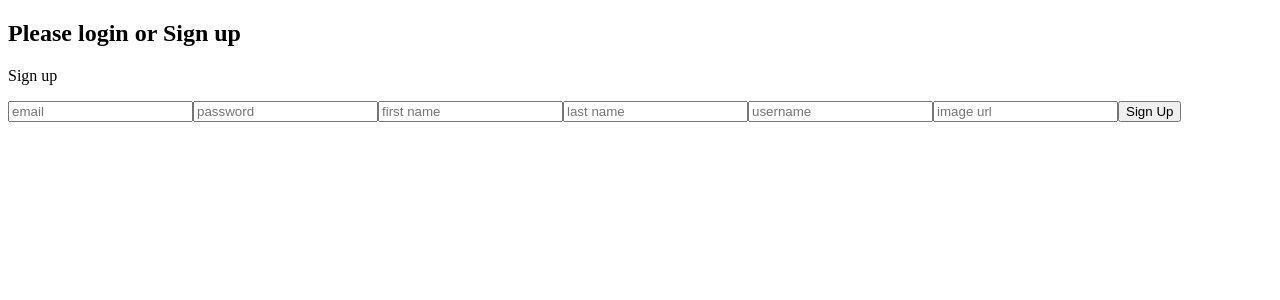
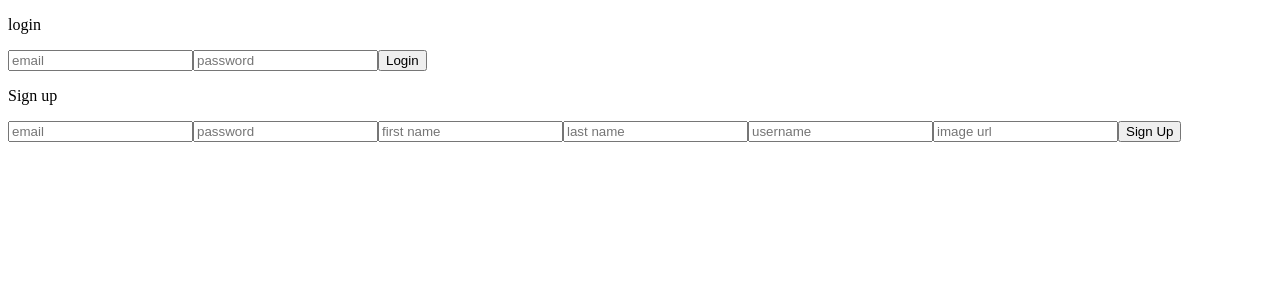
Before and after one commit to Buchholz8/foodie_project, a Vue app: page / in a window 1280 px wide. Shown: the top 300 px of the page. Built offline with nearby package versions, Linux system fonts and the light colour scheme; no server answers.

Commit message:
login and sign up for client

```diff
--- /dev/null
+++ b/src/components/ClientLoginComponent.vue
@@ -0,0 +1,41 @@
+<template>
+  <div>
+    <p>login</p>
+    <input type="email" placeholder="email" ref="login_email" />
+    <input type="password" placeholder="password" ref="login_password" />
+    <button @click="client_login">Login</button>
+  </div>
+</template>
+
+<script>
+import axios from "axios";
+import cookies from "vue-cookies";
+export default {
+  methods: {
+    client_login: function () {
+      axios
+        .request({
+          url: "https://foodie.bymoen.codes/api/validate",
+          headers: {
+            "x-api-key": `rnA2v1qeHqSIjeL98kXk`,
+          },
+          method: "POST",
+          data: {
+            email: this.$refs[`login_email`],
+            password: this.$refs[`login_password`],
+          },
+        })
+        .then((response) => {
+          cookies.set("token", response[`data`][`token`]);
+          cookies.set(`client_id`, response[`data`][`client_id`]);
+        })
+        .catch((error) => {
+          error;
+        });
+    },
+  },
+};
+</script>
+
+<style scoped>
+</style>
--- a/src/components/ClientPFPComp.vue
+++ b/src/components/ClientPFPComp.vue
@@ -1,26 +1,11 @@
 <template>
-  <div>
-  </div>
+  <div></div>
 </template>
 
 <script>
-import axios from 'axios'
+
 export default {
-user_information: function( ) {
-axios.request({
-    url: 'https://foodie.bymoen.codes/api/client'
-}).then((response) => {
-    response;
-}).catch((error) => {
-    error;
-})
-    },
-    data( ) {
 
-    },
-mounted() {
-
-}
 };
 </script>
 
--- a/src/components/ClientSignup.vue
+++ b/src/components/ClientSignup.vue
@@ -1,7 +1,6 @@
 <template>
   <div>
     <section>
-      <h2>Please login or Sign up</h2>
       <p>Sign up</p>
       <input type="email" placeholder="email" ref="email_in" />
       <input type="password" placeholder="password" ref="password_in" />
@@ -16,7 +15,7 @@
 
 <script>
 import axios from 'axios'
-
+import cookies from 'vue-cookies'
 export default {
  methods: {
  attempt_signup: function( ) {
@@ -32,10 +31,12 @@ export default {
       first_name: this.$refs[`first_name`].value,
       last_name:  this.$refs[`last_name`].value,
       username: this.$refs[`username`].value,
-      image_url:  this.$refs[`porfile_pic`].value
+      image_url:  this.$refs[`profile_pic`].value
     }
   }).then((response) => {
-    response
+    cookies.set('token' , response[`data`][`token`])
+    cookies.set(`client_id` , response[`data`][`client_id`])
+    this.$router.push(`/ClientPFP.vue`)
   }).catch((error) => {
     error;
   })
--- a/src/components/LoginComponent.vue
+++ /dev/null
@@ -1,27 +0,0 @@
-<template>
-  <div>
-
-  </div>
-</template>
-
-<script>
-import axios from 'axios'
-
-export default {
-mounted( ) {
-  axios.request({
-    url: 'https://foodie.bymoen.codes/api/validate',
-    headers: {
-      'x-api-key': `rnA2v1qeHqSIjeL98kXk`
-    }
-  }).then((response) => {
-    response
-  }).catch((error) => {
-    error
-  })
-}
-};
-</script>
-
-<style scoped>
-</style>
--- a/src/views/LoginView.vue
+++ b/src/views/LoginView.vue
@@ -1,16 +1,16 @@
 <template>
     <div>
-        <login-component></login-component>
+        <client-login-component></client-login-component>
         <client-signup></client-signup>
     </div>
 </template>
 
 <script>
-import LoginComponent from '@/components/LoginComponent.vue'
+import ClientLoginComponent from '@/components/ClientLoginComponent.vue'
 import ClientSignup from '@/components/ClientSignup.vue'
     export default {
         components: {
-            LoginComponent,
+            ClientLoginComponent,
             ClientSignup
         }
     }
```
